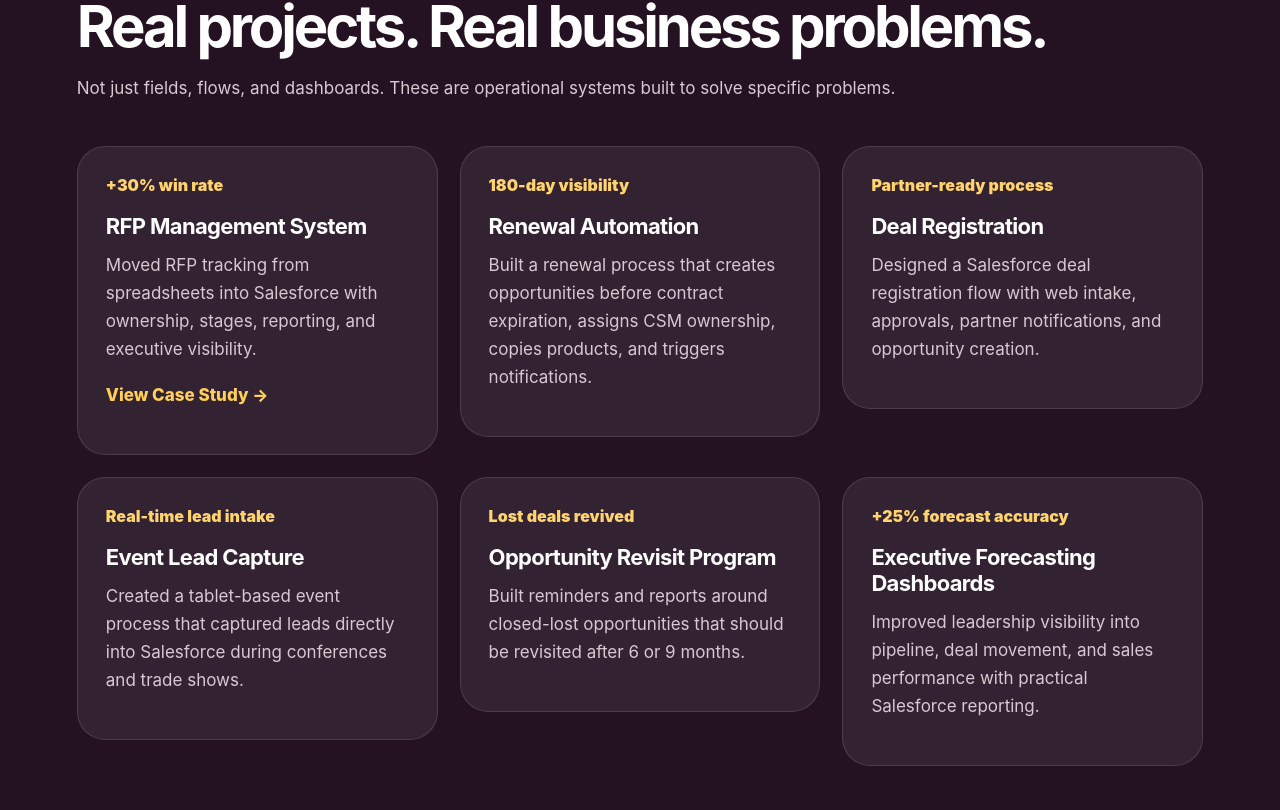
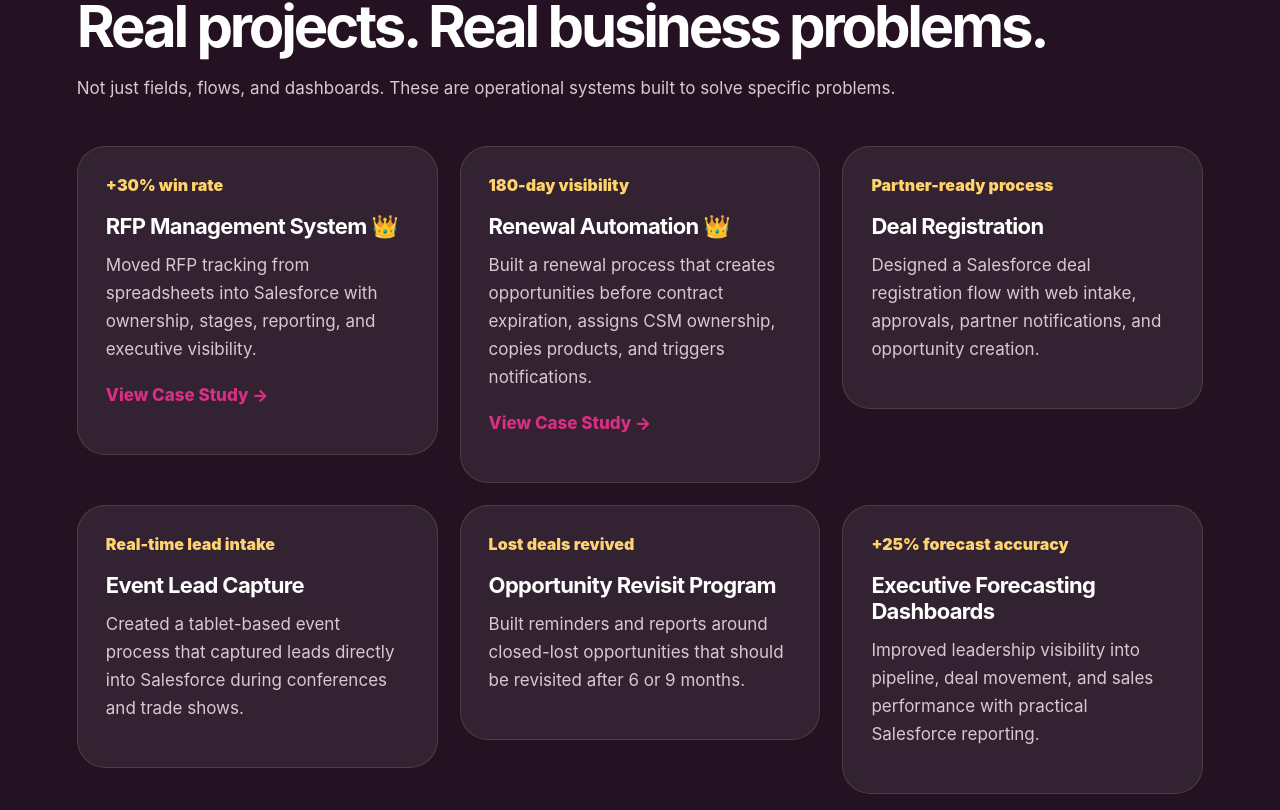
Before and after one commit to marta790522/dashboard-queen-site, a Next.js app: page / in a window 1280 px wide. Shown: the part 1930-2740 px from the top of the page. Built offline with nearby package versions, Linux system fonts and the light colour scheme.

Commit message:
Refactor project card links with case study mapping

```diff
--- a/app/page.tsx
+++ b/app/page.tsx
@@ -147,35 +147,39 @@ export default function Home() {
           <p>Not just fields, flows, and dashboards. These are operational systems built to solve specific problems.</p>
         </div>
         <div className="cards three">
-          {projects.map((project) => (
+          {projects.map((project) => {
+  const caseStudyLinks: Record<string, string> = {
+    "RFP Management System": "/case-studies/rfp-management",
+    "Renewal Automation": "/case-studies/renewal-automation",
+  };
+
+  const href = caseStudyLinks[project.title];
+
+  return (
     <a
       key={project.title}
-    href={
-      project.title === "RFP Management System"
-        ? "/case-studies/rfp-management"
-        : "#"
-    }
+      href={href || "#"}
       style={{ textDecoration: "none" }}
     >
       <article className="projectCard">
         <span>{project.metric}</span>
-      <h3>{project.title}</h3>
+
+        <h3>
+          {project.title}
+          {href && " 👑"}
+        </h3>
+
         <p>{project.text}</p>
 
-      {project.title === "RFP Management System" && (
-        <p
-          style={{
-            marginTop: "18px",
-            color: "#ffcf57",
-            fontWeight: 800,
-          }}
-        >
+        {href && (
+          <p style={{ marginTop: "18px", color: "#d92e83", fontWeight: 800 }}>
             View Case Study →
           </p>
         )}
       </article>
     </a>
-))}
+  );
+})}
         </div>
       </section>
 <section className="section" id="recommendations">
```
Lines whose indentation alone changed are shown as unchanged.
